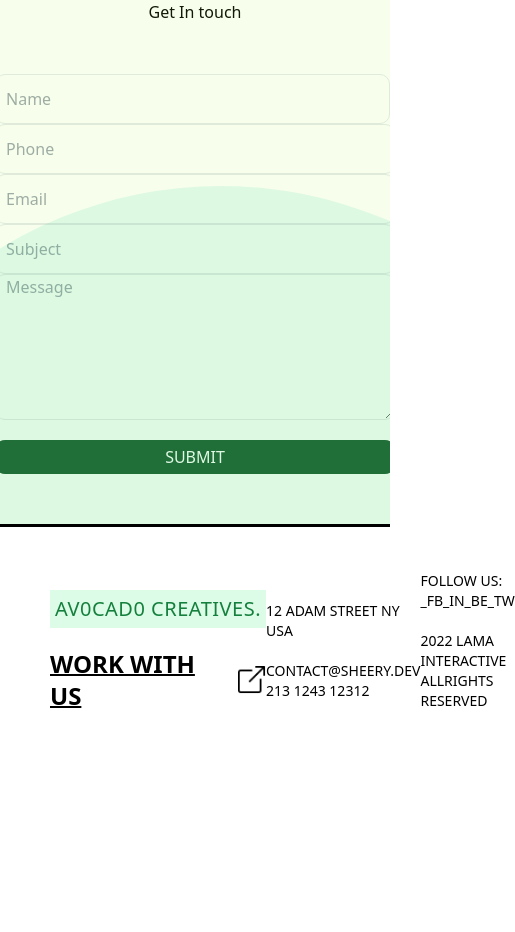
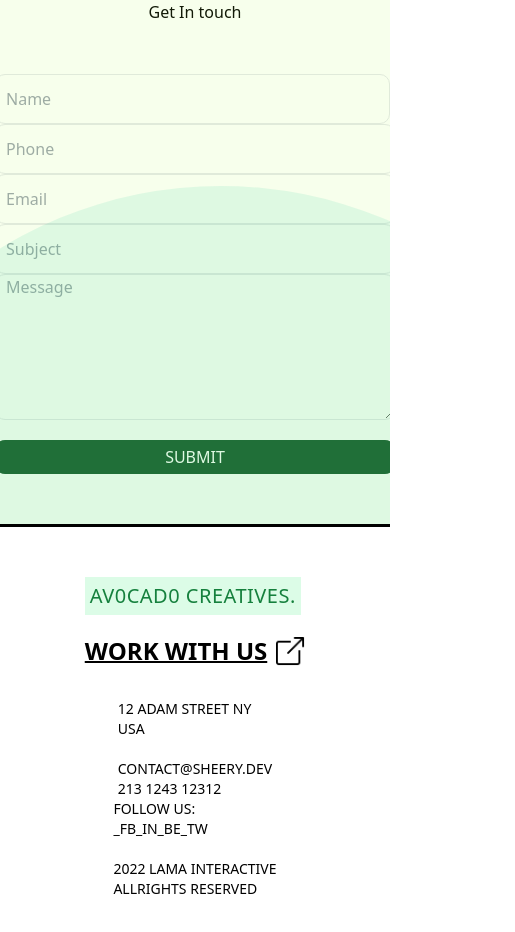
Before and after one commit to Shaghayegh-93/agancy-app, a Next.js app: page /contact in a window 390 px wide. Shown: the top 932 px of the page, 515 px wide, since content can reach past the window. Before the commit the page ends 844 px from the top, so only its background shows below. Built offline with nearby package versions, Linux system fonts and the light colour scheme.

Commit message:
change style

```diff
--- a/components/Footer.jsx
+++ b/components/Footer.jsx
@@ -4,7 +4,7 @@ import React from "react";
 
 const Footer = () => {
   return (
-    <div className="flex justify-around text-lg p-[50px] items-center h-[250px] border-t-[3px] border-black">
+    <div className="flex justify-around text-lg p-[50px] items-center h-auto md:h-[250px] flex-col md:flex-row border-t-[3px] border-black">
       <div className="flex-[2_2_0%]">
         <h2 className="text-green-700 bg-green-100 font-normal p-[5px] text-xl flex items-center justify-center tracking-wide w-max">
           AV0CAD0 CREATIVES.
@@ -24,7 +24,7 @@ const Footer = () => {
           </a>
         </div>
       </div>
-      <div className="flex-1 text-sm ">
+      <div className="flex-1 text-sm mt-8 md:mt-0">
         <p className="mb-5">
           12 ADAM STREET NY <br />
           USA
```
